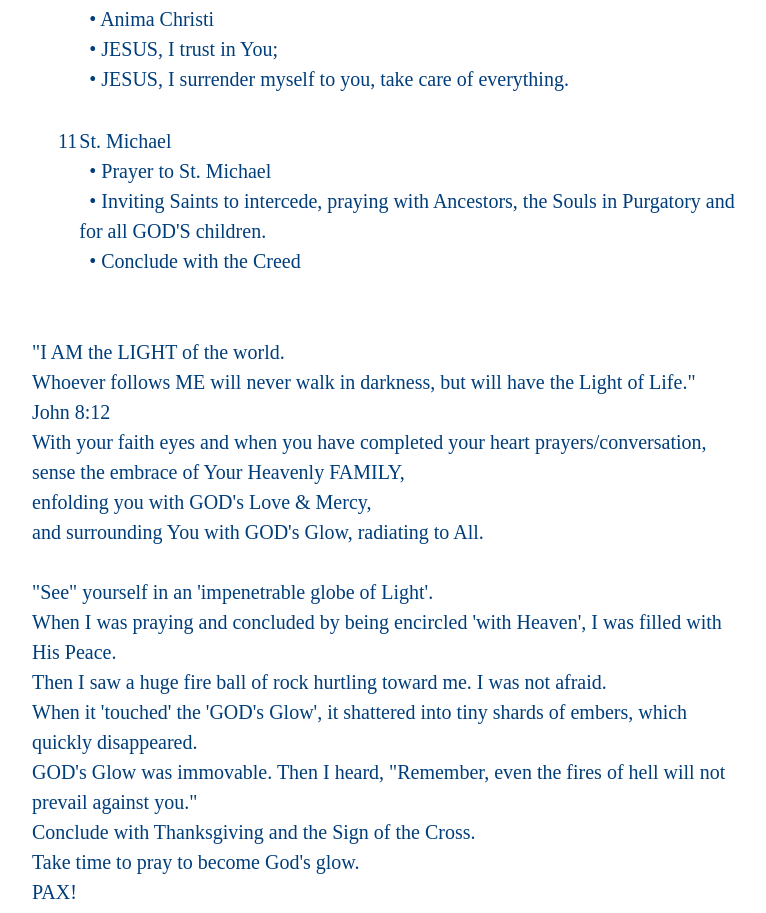
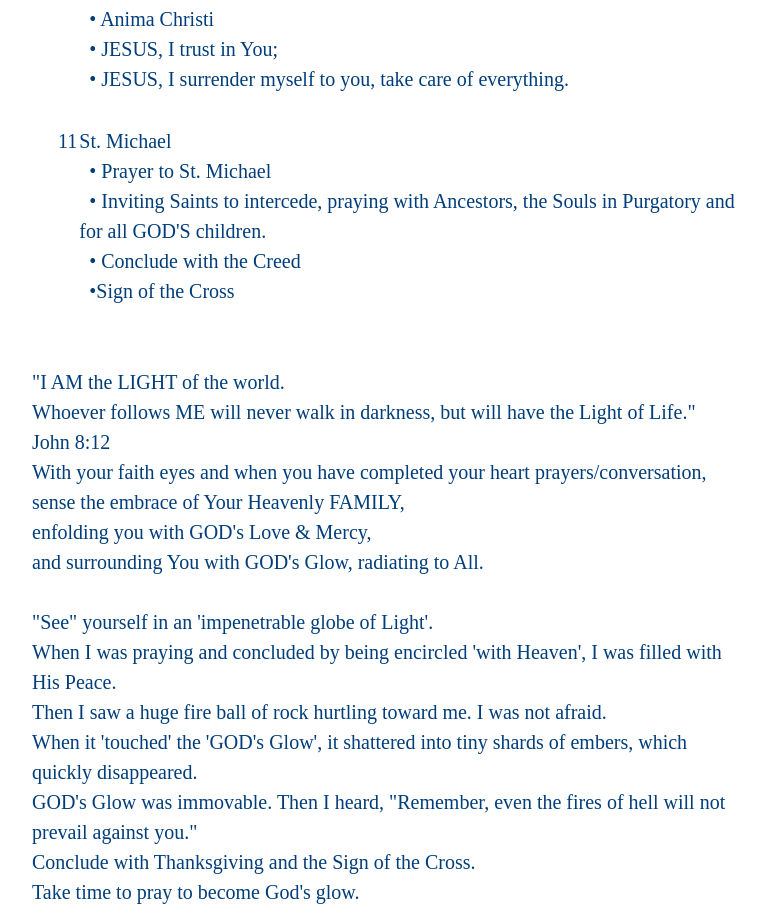
Before and after one commit to centreformercy/website, a plain HTML site: page godsglowtest.html in a window 1280 px wide. Shown: the part 2480-3393 px from the top of the page, without its empty margins (253-1019 px from the left). Drawn offline with Linux system fonts and the light colour scheme; files that its build step writes are made by us from their sources.

Commit message:
Update godsglowtest.html

```diff
--- a/godsglowtest.html
+++ b/godsglowtest.html
@@ -234,7 +234,9 @@ JESUS, I trust in You; <br>
 &nbsp;&nbsp;&#8226;
 Inviting Saints to intercede, praying with Ancestors, the Souls in Purgatory and for all GOD'S children.<br>
 &nbsp;&nbsp;&#8226;
-Conclude with the Creed<br><br><br></td></tr>
+Conclude with the Creed<br>
+	&nbsp;&nbsp;&#8226;Sign of the Cross<br>
+	<br><br></td></tr>
 </table>
 
         </div>
```
